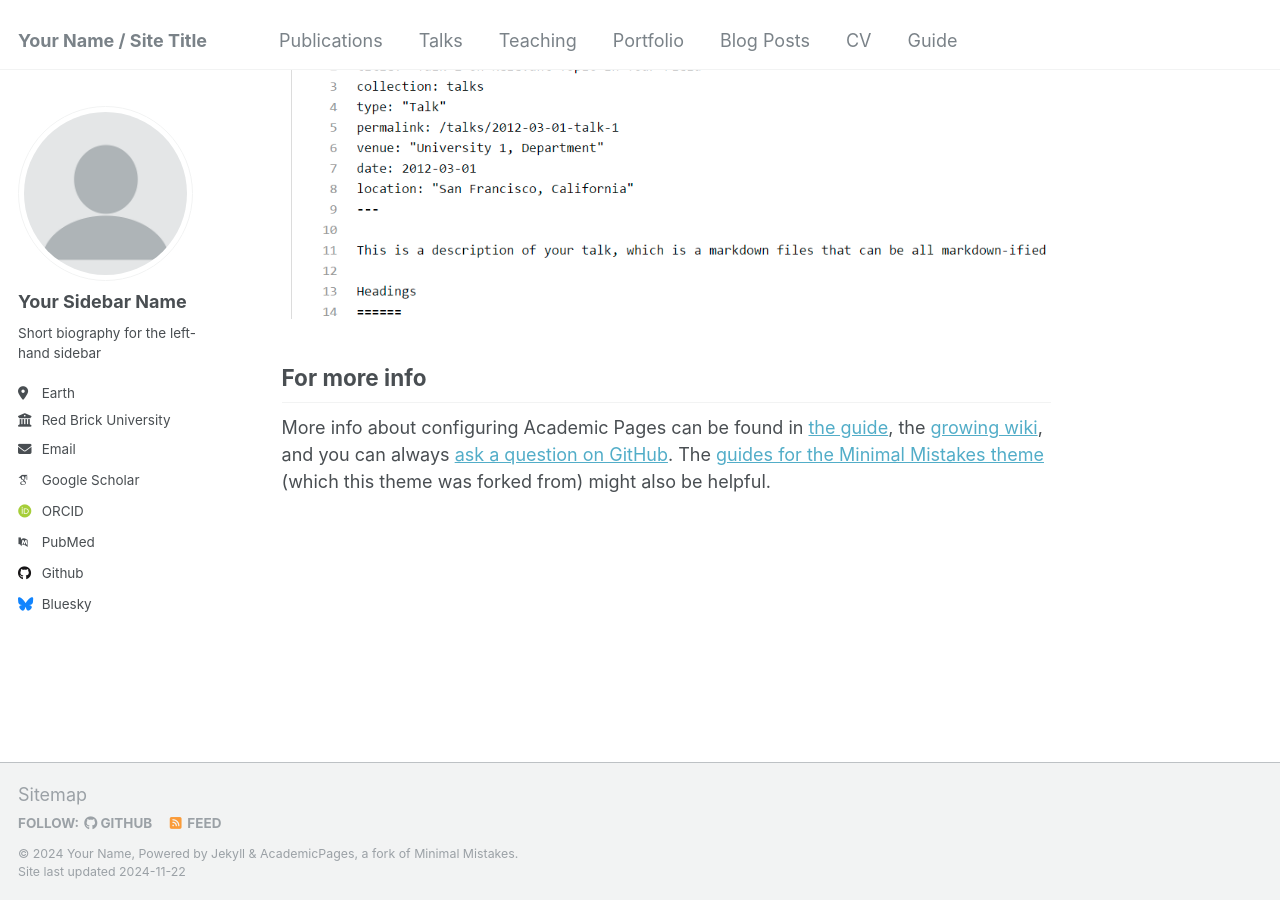
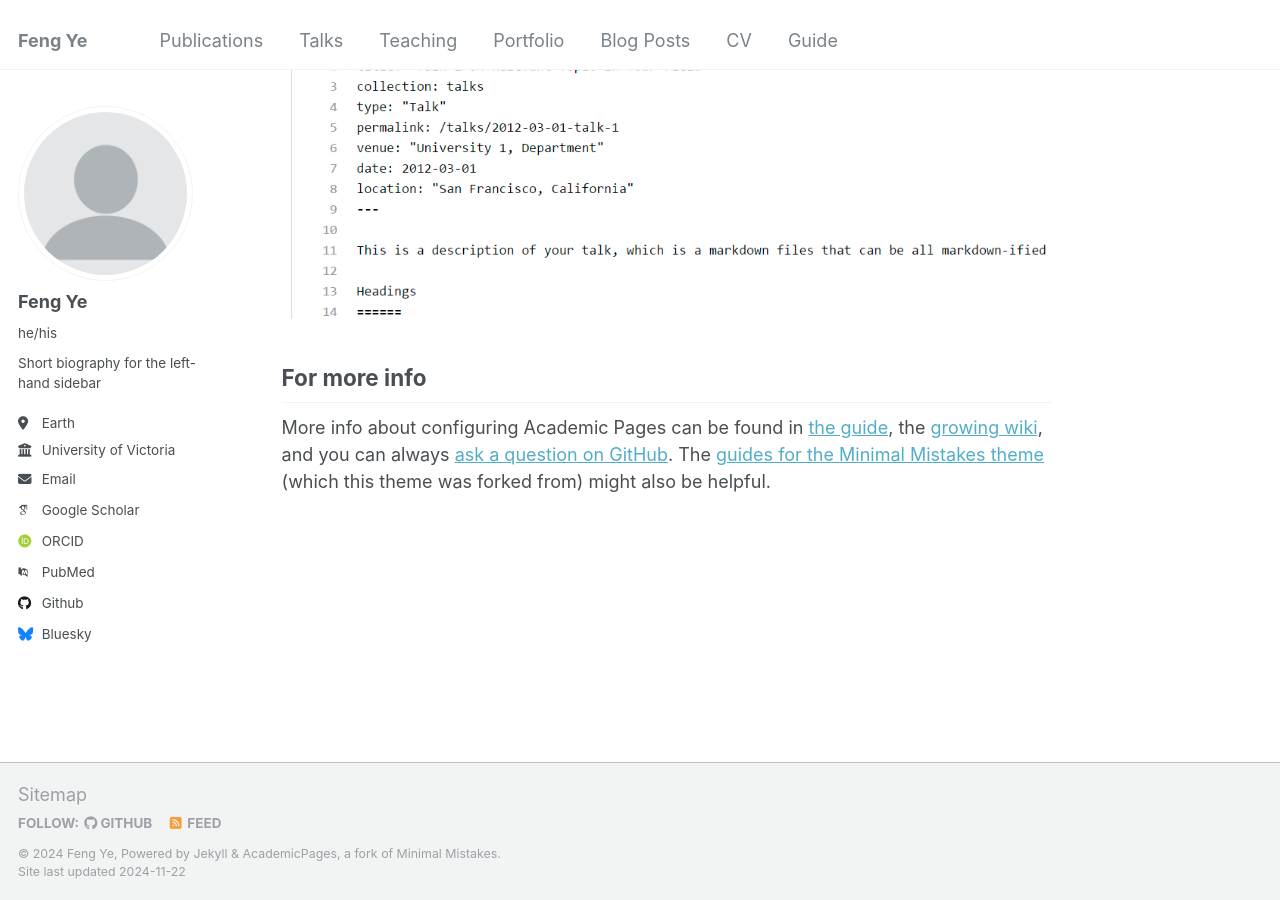
Before and after one commit to fye97/fye97, a Jekyll site: the page built from _pages/about.md, in a window 1280 px wide and 900 px high, scrolled down 2876 px. Built offline with Jekyll 4.4.1, drawn with Linux system fonts in a browser that asks for light colours; some web fonts are replaced.

Commit message:
Update _config.yml

```diff
--- a/_config.yml
+++ b/_config.yml
@@ -7,12 +7,12 @@
 # server process.
 
 # Basic Site Settings
-locale                   : "en-US"
-title                    : "Your Name / Site Title"
+locale                   : "en-CA"
+title                    : "Feng Ye"
 title_separator          : "-"
-name                     : &name "Your Name"
+name                     : &name "Feng Ye"
 description              : &description "personal description"
-url                      : https://academicpages.github.io # the base hostname & protocol for your site e.g. "https://[your GitHub username].github.io"
+url                      : https://fye97.github.io # the base hostname & protocol for your site e.g. "https://[your GitHub username].github.io"
 baseurl                  : "" # the subpath of your site, e.g. "/blog"
 repository               : "academicpages/academicpages.github.io"
 
@@ -22,13 +22,13 @@ repository               : "academicpages/academicpages.github.io"
 author:
   # Biographic information
   avatar           : "profile.png"
-  name             : "Your Sidebar Name"
-  pronouns         : # example: "she/her"
+  name             : "Feng Ye"
+  pronouns         : "he/his"
   bio              : "Short biography for the left-hand sidebar"
   location         : "Earth"
-  employer         : "Red Brick University"
+  employer         : "University of Victoria"
   uri              : # URL
-  email            : "none@example.org"
+  email            : "yefengleaf97@gmail.com"
 
   # Academic websites
   arxiv            : # URL - Update with the correct link to your profile
```
